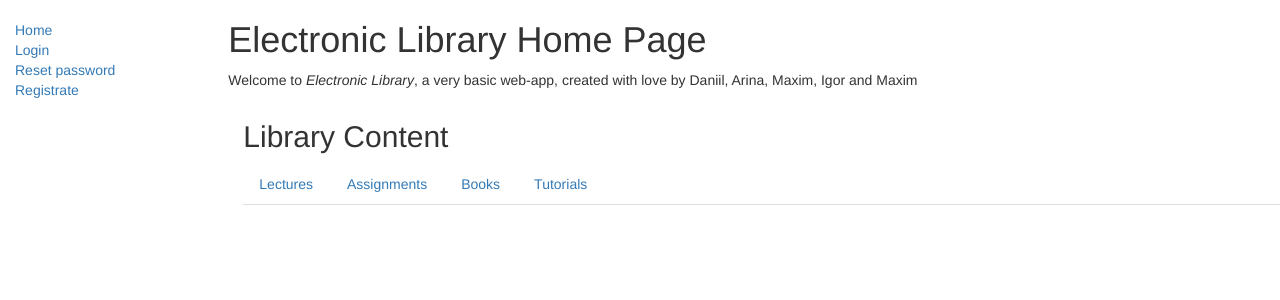
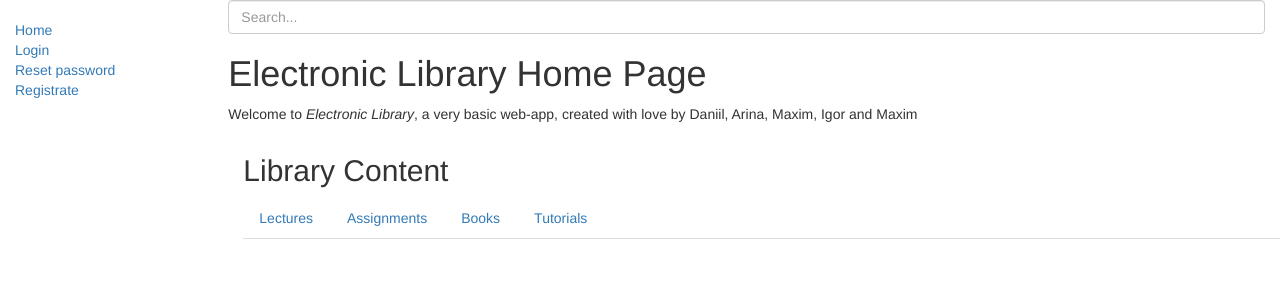
Before and after one commit to igudesman/digital-library, a Django app: page /home/ in a window 1280 px wide; the page is wider, and only the part inside the window is pictured. Shown: the top 300 px of that part. Run offline with Django 3.2, Linux system fonts and the light colour scheme; some libraries are stand-ins or nearby versions.

Commit message:
Added search bar

```diff
--- a/core/core/urls.py
+++ b/core/core/urls.py
@@ -32,7 +32,7 @@
     # path('', include('registration.urls')),
     path('catalog/', RedirectView.as_view(url='/home/', permanent=True)),
     path('password_change/', auth_views.PasswordChangeView.as_view(), name='password_change'),
-path('password_reset/', auth_views.PasswordResetView.as_view(), name='password_reset'),
+    path('password_reset/', auth_views.PasswordResetView.as_view(), name='password_reset'),
 ]
 
 if settings.DEBUG:
--- a/core/home/static/home/css/style.css
+++ b/core/home/static/home/css/style.css
@@ -3329,3 +3329,8 @@
 		margin-bottom: 5px;
 	}
 }
+
+.search-bar{
+	max-width: 100px;
+	width: 50%;
+}
--- a/core/templates/base_generic.html
+++ b/core/templates/base_generic.html
@@ -36,6 +36,17 @@
             {% endblock %}
         </div>
         <div class="col-sm-10 ">
+
+            <div class="search-bar mt-sm-2 mr-2">
+                <form method="get">
+                    <input type="text" class='form-control' name="q" id = 'id_q' placeholder="Search...">
+
+                </form>
+
+            </div>
+
+
+
             {% block content %}{% endblock %}
             {% block pagination %}
             {% if is_paginated %}
```
